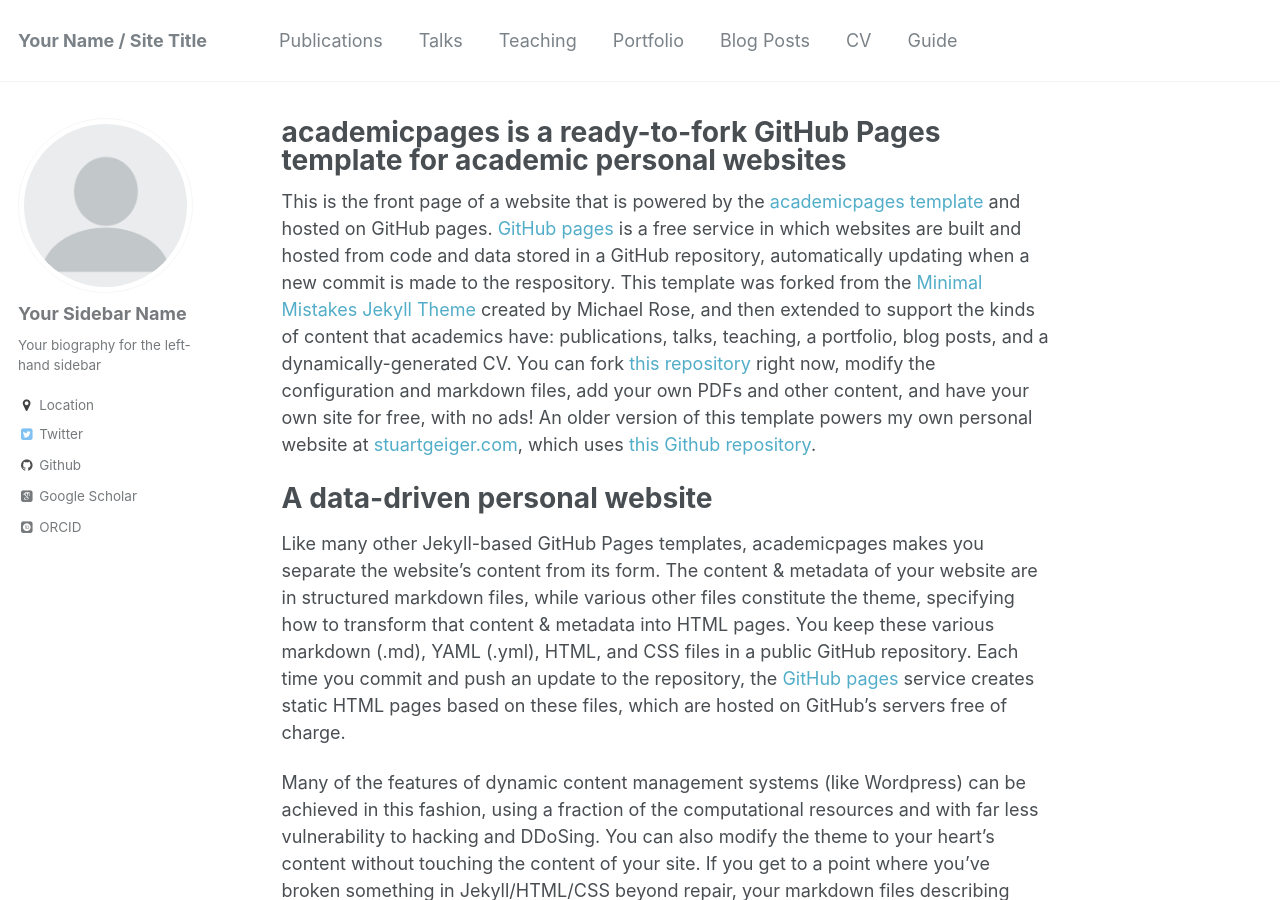
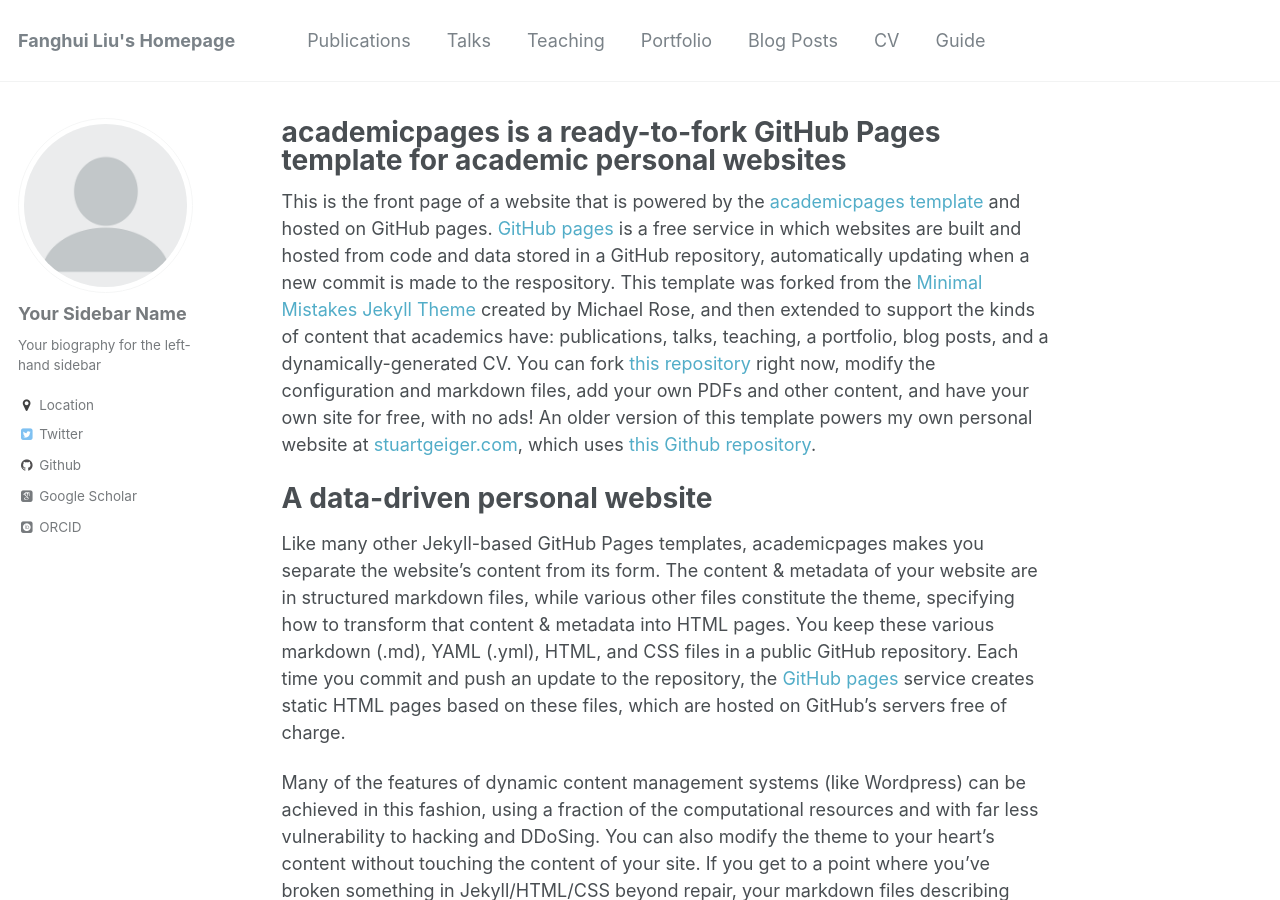
Before and after one commit to sditwyx/SgrE.github.io, a Jekyll site: the page built from _pages/about.md, in a window 1280 px wide and 900 px high. Built offline with Jekyll 4.4.1, drawn with Linux system fonts in a browser that asks for light colours; some web fonts are replaced; some of the changed text lies outside the part shown.

Commit message:
Update _config.yml

```diff
--- a/_config.yml
+++ b/_config.yml
@@ -7,11 +7,11 @@
 
 # Site Settings
 locale                   : "en-US"
-title                    : "Your Name / Site Title"
+title                    : "Fanghui Liu's Homepage"
 title_separator          : "-"
-name                     : &name "Your Name"
+name                     : &name "Fanghui Liu"
 description              : &description "personal description"
-url                      : https://academicpages.github.io # the base hostname & protocol for your site e.g. "https://mmistakes.github.io"
+url                      : https://sgre.github.io # the base hostname & protocol for your site e.g. "https://mmistakes.github.io"
 baseurl                  : "" # the subpath of your site, e.g. "/blog"
 repository               : "academicpages/academicpages.github.io"
 teaser                   :  # filename of teaser fallback teaser image placed in /images/, .e.g. "500x300.png"
```
